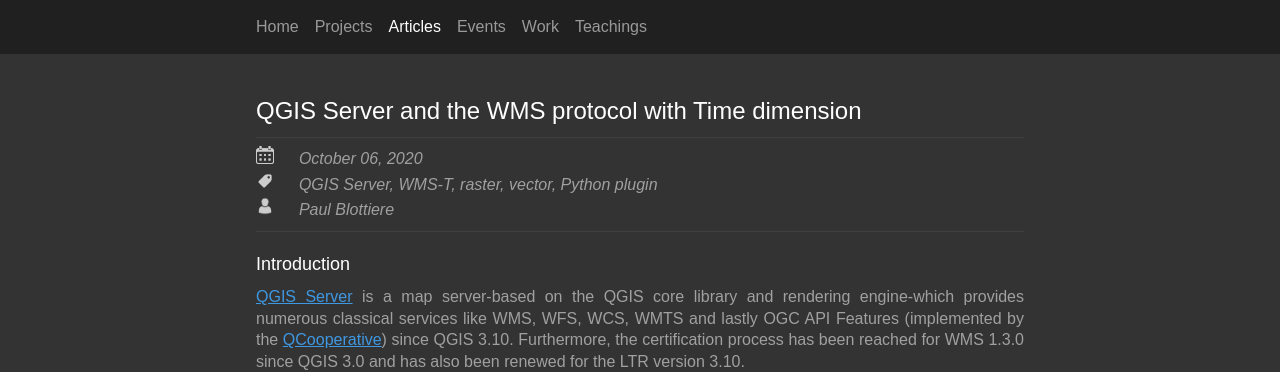
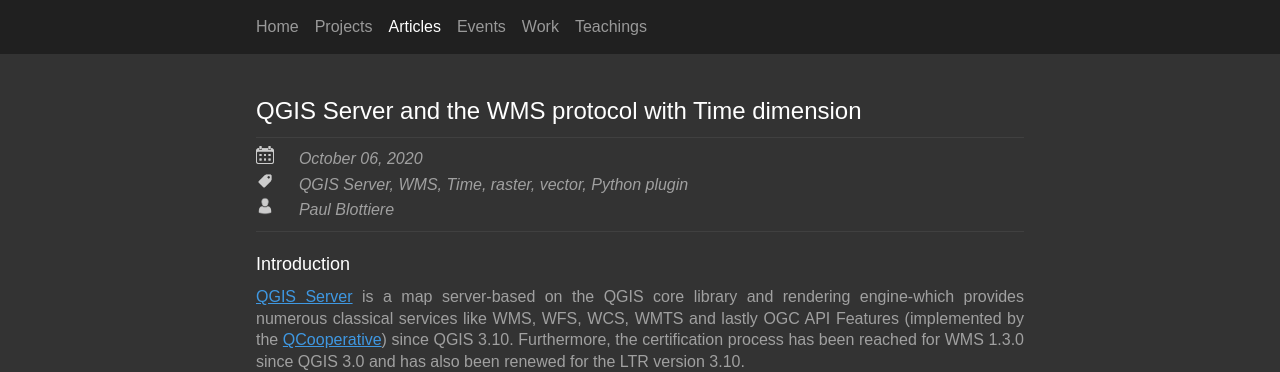
Before and after one commit to pblottiere/pblottiere.github.io, a Jekyll site: the page built from _posts/2020-10-06-wmst.md, in a window 1280 px wide and 900 px high. Shown: the top 372 px of the window. Built offline with Jekyll 4.4.1, drawn with Linux system fonts in a browser that asks for light colours; comment, search, counter and statistics services are not loaded.

Commit message:
Update keyword

```diff
--- a/_posts/2020-10-06-wmst.md
+++ b/_posts/2020-10-06-wmst.md
@@ -11,7 +11,7 @@ active: Articles
 ![date]({{ site.baseurl }}/images/posts/calendar.png){:width="18px"} &emsp; *October 06, 2020*
 
 {:.post-icon}
-![tags]({{ site.baseurl }}/images/posts/tag.png){:width="18px"} &emsp; *QGIS Server, WMS-T, raster, vector, Python plugin*
+![tags]({{ site.baseurl }}/images/posts/tag.png){:width="18px"} &emsp; *QGIS Server, WMS, Time, raster, vector, Python plugin*
 
 {:.post-icon}
 ![avatar]({{ site.baseurl }}/images/posts/avatar.png){:width="18px"} &emsp; *Paul Blottiere*
```
